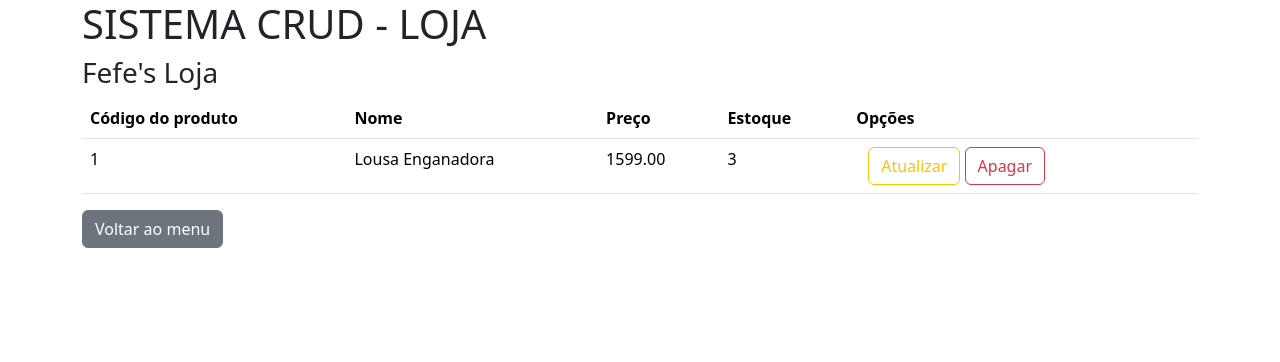
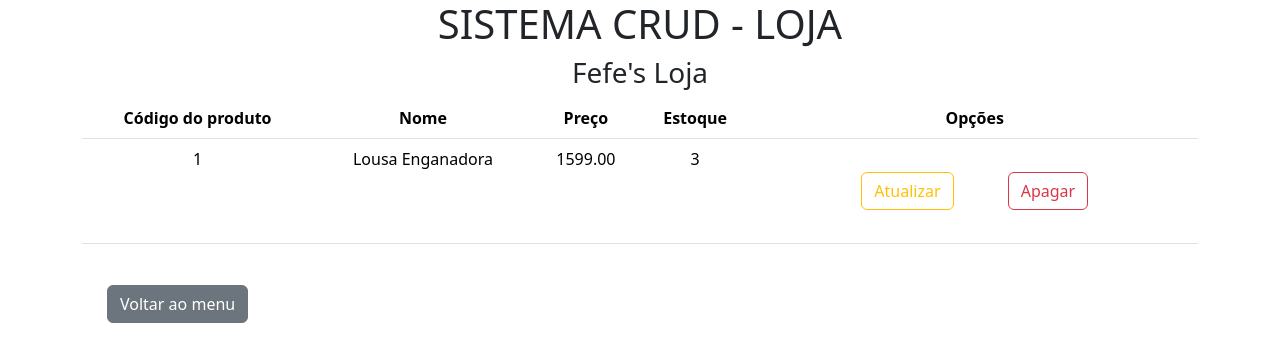
Before and after one commit to Felipejbm/Loja, a PHP site: page /listar.php in a window 1280 px wide. Shown: the top 362 px of the page. Run offline with PHP 8.4, Linux system fonts and the light colour scheme; data comes from the database, SQL or seed files in the repository; both versions use the stored data as it was after the commit.

Commit message:
Add files via upload

```diff
--- a/index.php
+++ b/index.php
@@ -2,9 +2,8 @@
 include 'pedaco.php'
 ?>
     <div class="container">
-
-        <a href="form_cadastra.php" type="a" class="btn btn-outline-warning">Cadastrar produto</a>
-        <a href="listar.php" type="a" class="btn btn-outline-danger">Listar produtos</a>
+        <a href="form_cadastra.php" type="a" class="btn btn-outline-warning botaoIndex">Cadastrar produto</a>
+        <a href="listar.php" type="a" class="btn btn-outline-danger botaoIndex">Listar produtos</a>
     </div>
 
 
--- a/listar.php
+++ b/listar.php
@@ -5,11 +5,11 @@ include 'pedaco.php'
     <table class="table">
         <thead>
             <tr>
-                <th scope="col">Código do produto</th>
-                <th scope="col">Nome</th>
-                <th scope="col">Preço</th>
-                <th scope="col">Estoque</th>
-                <th scope="col">Opções</th>
+                <th scope="col" class="indiceTabela">Código do produto</th>
+                <th scope="col" class="indiceTabela">Nome</th>
+                <th scope="col" class="indiceTabela">Preço</th>
+                <th scope="col" class="indiceTabela">Estoque</th>
+                <th scope="col" class="indiceTabela">Opções</th>
             </tr>
         </thead>
         <tbody>
@@ -26,8 +26,8 @@ include 'pedaco.php'
                 echo "
                 <td>
                     <div class='container'>
-                        <a href='form_atualizar.php? id= XXX' type='a' class='btn btn-outline-warning'>Atualizar</a>
-                        <a href='#' type='a' class='btn btn-outline-danger'>Apagar</a>
+                        <a href='form_atualizar.php? id= " . $produto['id'] . "' type='button' class='btn btn-outline-warning'>Atualizar</a>
+                        <a href='apagar.php? id= " . $produto['id'] . "' type='a' class='btn btn-outline-danger'>Apagar</a>
                     </div>
                 </td>
                 ";
@@ -36,6 +36,8 @@ include 'pedaco.php'
             ?>
         </tbody>
     </table>
+</div>
+<div class="container">
     <a href="index.php" type="a" class="btn btn-secondary">Voltar ao menu</a>
 </div>
 <script src="https://cdn.jsdelivr.net/npm/bootstrap@5.3.7/dist/js/bootstrap.bundle.min.js" integrity="sha384-ndDqU0Gzau9qJ1lfW4pNLlhNTkCfHzAVBReH9diLvGRem5+R9g2FzA8ZGN954O5Q" crossorigin="anonymous"></script>
--- a/pedaco.php
+++ b/pedaco.php
@@ -6,6 +6,7 @@
     <meta name="viewport" content="width=device-width, initial-scale=1.0">
     <title>Lojinha Fefe</title>
     <link href="https://cdn.jsdelivr.net/npm/bootstrap@5.3.7/dist/css/bootstrap.min.css" rel="stylesheet" integrity="sha384-LN+7fdVzj6u52u30Kp6M/trliBMCMKTyK833zpbD+pXdCLuTusPj697FH4R/5mcr" crossorigin="anonymous">
+    <link rel="stylesheet" href="style.css">
 </head>
 
 <body>
--- /dev/null
+++ b/style.css
@@ -0,0 +1,21 @@
+h1, h3{
+    text-align: center;
+}
+
+a{
+    margin: 25px;
+}
+
+.botaoIndex{
+    margin-left: 25%;
+    margin-right: auto;
+}
+
+
+td{
+    text-align: center;
+}
+
+.indiceTabela{
+    text-align: center;
+}
```
Also changed, not shown: apagar.php (added, +14 -0 lines), atualizar.php (added, +24 -0 lines), bd_loja.sql (added, +69 -0 lines), form_atualizar.php (+12 -7 lines), conexao.php (line endings or trailing spaces), form_cadastra.php (line endings or trailing spaces), inserir.php (line endings or trailing spaces).
